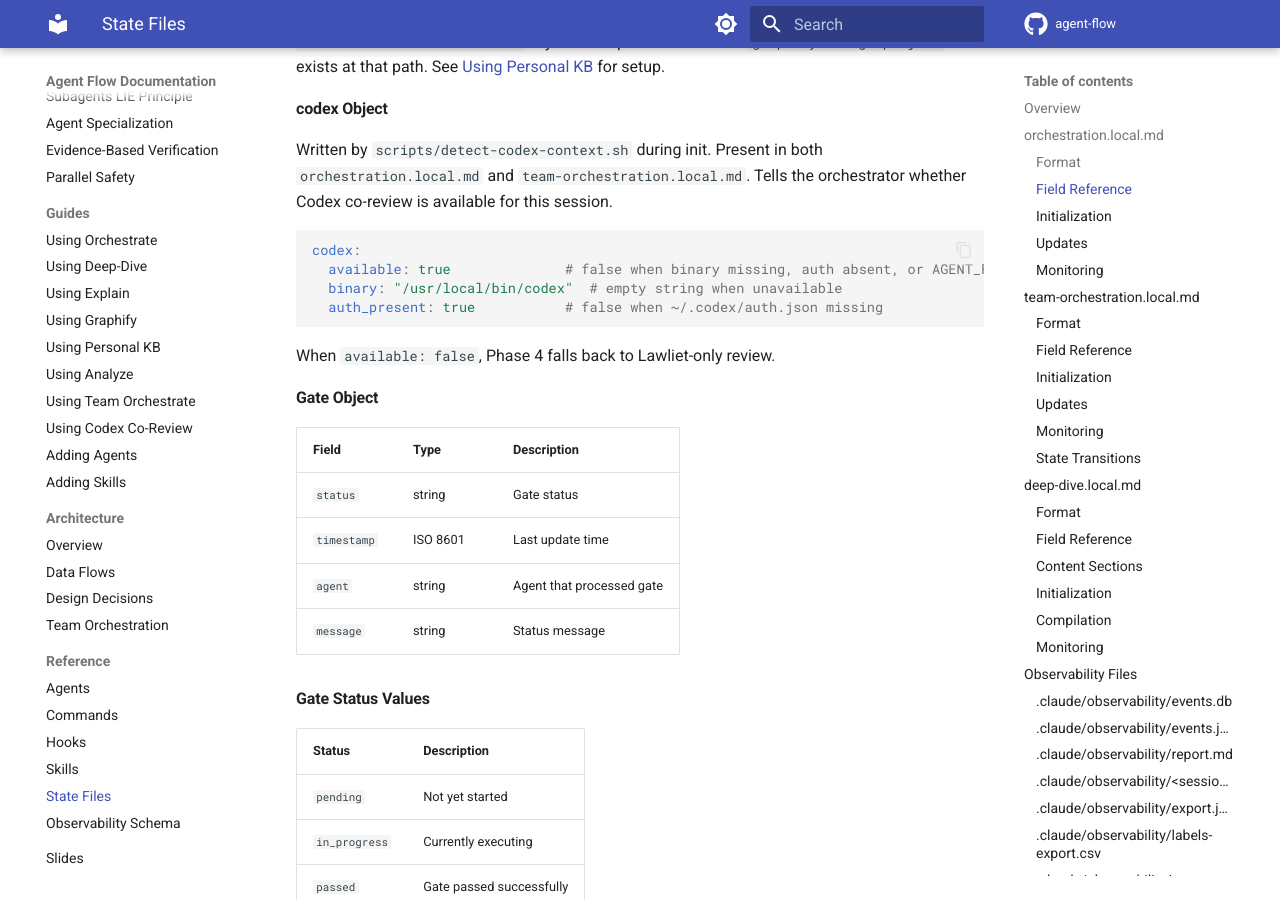
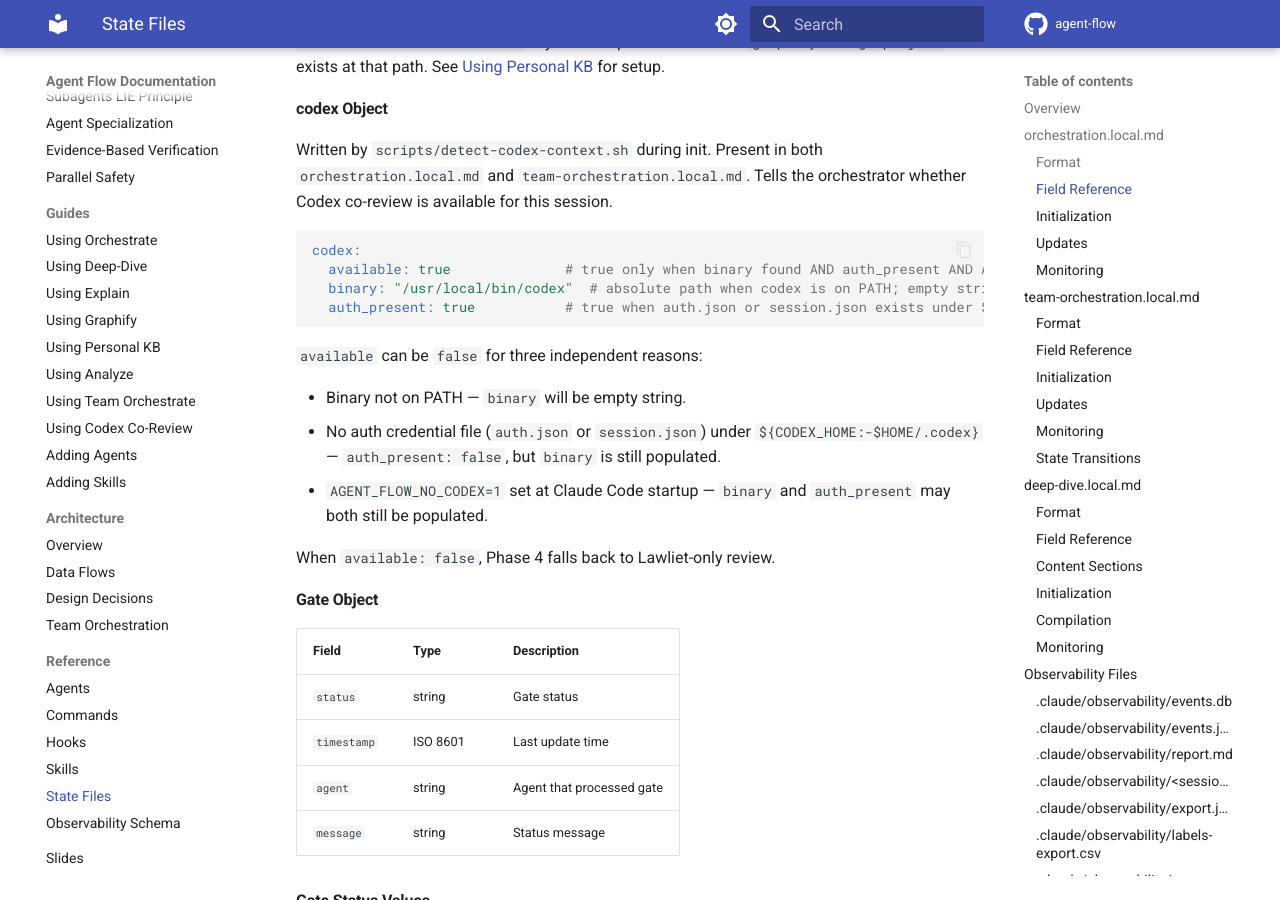
Before and after one commit to josix/agent-flow, an MkDocs documentation site: the page built from docs/reference/state-files.md, in a window 1280 px wide and 900 px high, scrolled down 4940 px. Built offline with MkDocs 1.6.1 and Material for MkDocs 9.7.7, drawn with Linux system fonts in a browser that asks for light colours; comment, search, counter and statistics services are not loaded.

Commit message:
docs: correct codex state-file field descriptions
- Clarify binary contains the path when codex is on PATH (empty only when
  not found), not when "unavailable" generally
- Clarify auth_present accepts auth.json or session.json under
  ${CODEX_HOME:-$HOME/.codex}, not just ~/.codex/auth.json
- Note the three independent reasons available can be false

Co-Authored-By: Claude Opus 4.7 (1M context) <noreply@anthropic.com>

````diff
--- a/docs/reference/state-files.md
+++ b/docs/reference/state-files.md
@@ -183,10 +183,16 @@ Written by `scripts/detect-codex-context.sh` during init. Present in both `orche
 
 ```yaml
 codex:
-  available: true              # false when binary missing, auth absent, or AGENT_FLOW_NO_CODEX=1
-  binary: "/usr/local/bin/codex"  # empty string when unavailable
-  auth_present: true           # false when ~/.codex/auth.json missing
+  available: true              # true only when binary found AND auth_present AND AGENT_FLOW_NO_CODEX != 1
+  binary: "/usr/local/bin/codex"  # absolute path when codex is on PATH; empty string only when not found
+  auth_present: true           # true when auth.json or session.json exists under ${CODEX_HOME:-$HOME/.codex}
 ```
+
+`available` can be `false` for three independent reasons:
+
+- Binary not on PATH — `binary` will be empty string.
+- No auth credential file (`auth.json` or `session.json`) under `${CODEX_HOME:-$HOME/.codex}` — `auth_present: false`, but `binary` is still populated.
+- `AGENT_FLOW_NO_CODEX=1` set at Claude Code startup — `binary` and `auth_present` may both still be populated.
 
 When `available: false`, Phase 4 falls back to Lawliet-only review.
 
````
